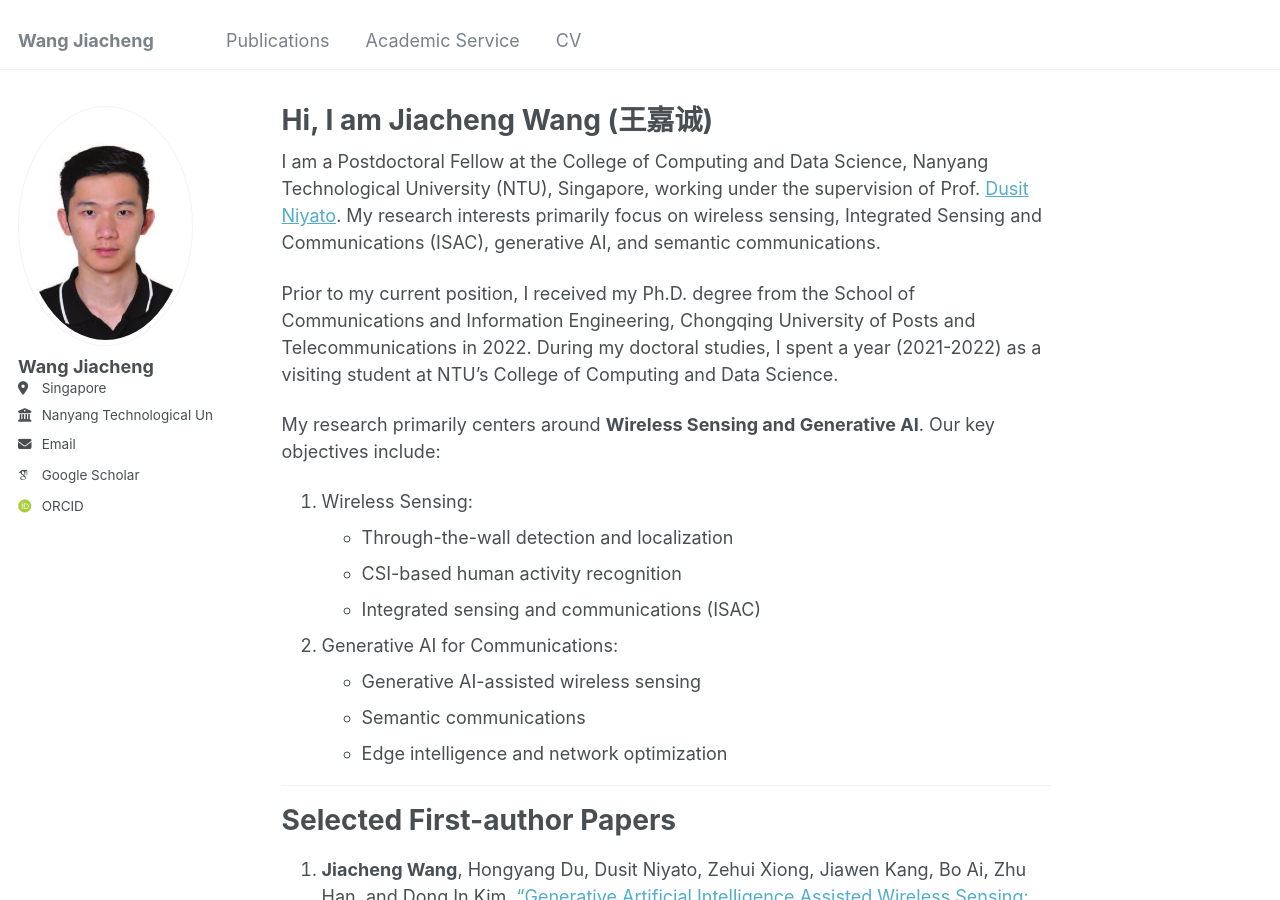
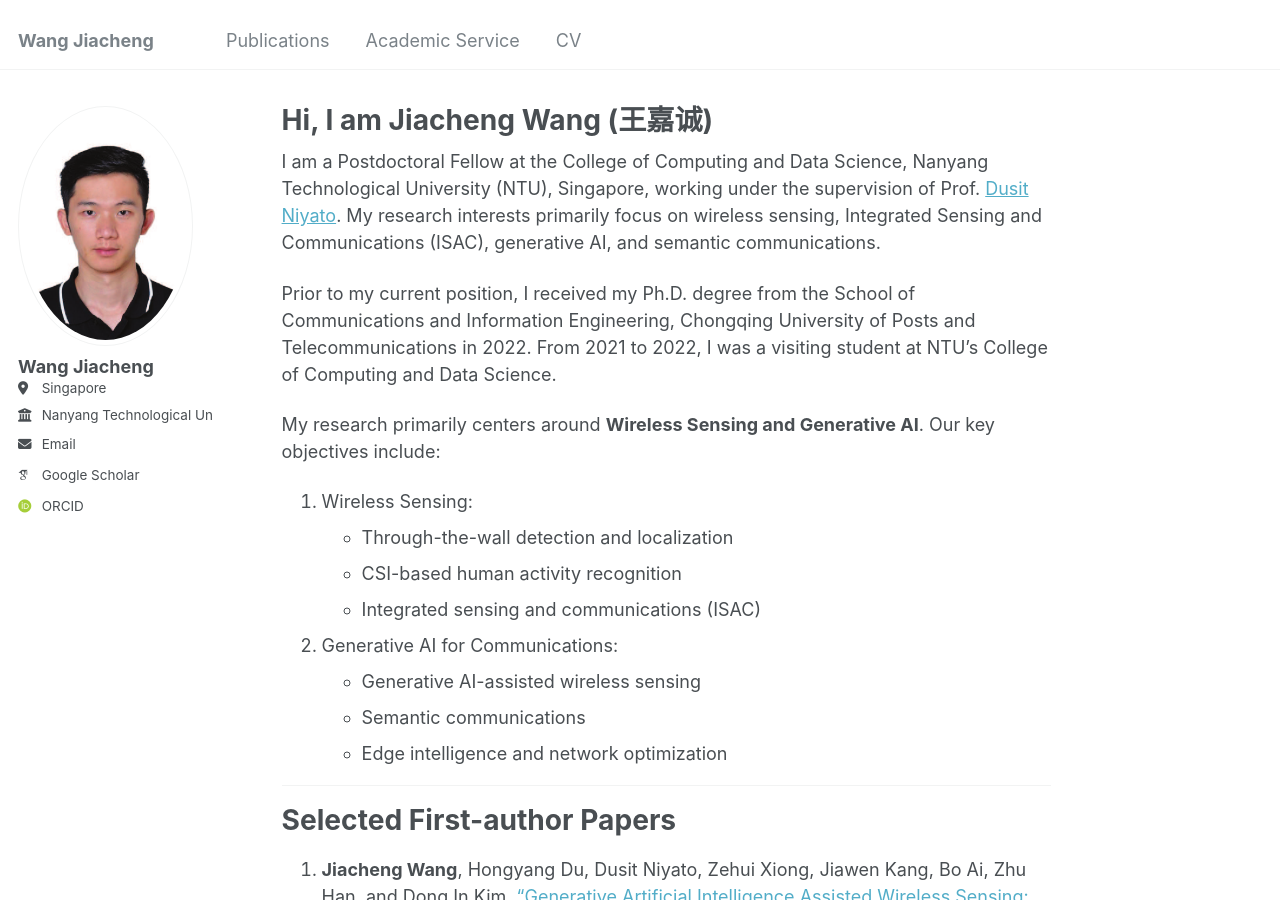
Before and after one commit to W-JiaCheng/W-JiaCheng.github.io, a Jekyll site: the page built from _pages/about.md, in a window 1280 px wide and 900 px high. Built offline with Jekyll 4.4.1, drawn with Linux system fonts in a browser that asks for light colours; some web fonts are replaced.

Commit message:
Update about.md

```diff
--- a/_pages/about.md
+++ b/_pages/about.md
@@ -10,7 +10,7 @@ redirect_from:
 
 I am a Postdoctoral Fellow at the College of Computing and Data Science, Nanyang Technological University (NTU), Singapore, working under the supervision of Prof. [Dusit Niyato](https://personal.ntu.edu.sg/dniyato/). My research interests primarily focus on wireless sensing, Integrated Sensing and Communications (ISAC), generative AI, and semantic communications.
 
-Prior to my current position, I received my Ph.D. degree from the School of Communications and Information Engineering, Chongqing University of Posts and Telecommunications in 2022. During my doctoral studies, I spent a year (2021-2022) as a visiting student at NTU's College of Computing and Data Science.
+Prior to my current position, I received my Ph.D. degree from the School of Communications and Information Engineering, Chongqing University of Posts and Telecommunications in 2022. From 2021 to 2022, I was a visiting student at NTU's College of Computing and Data Science.
 
 My research primarily centers around **Wireless Sensing and Generative AI**. Our key objectives include:
 
```
